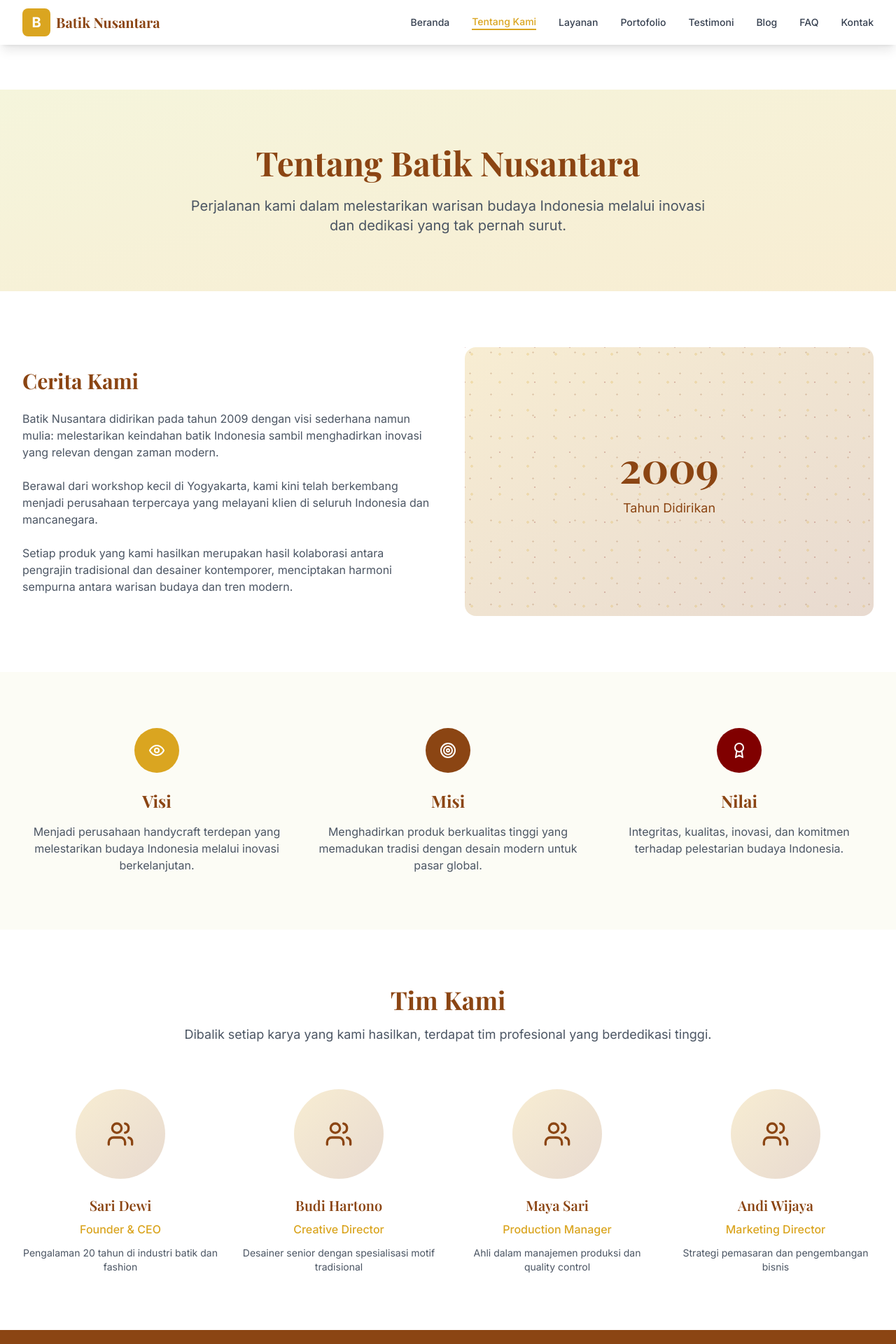
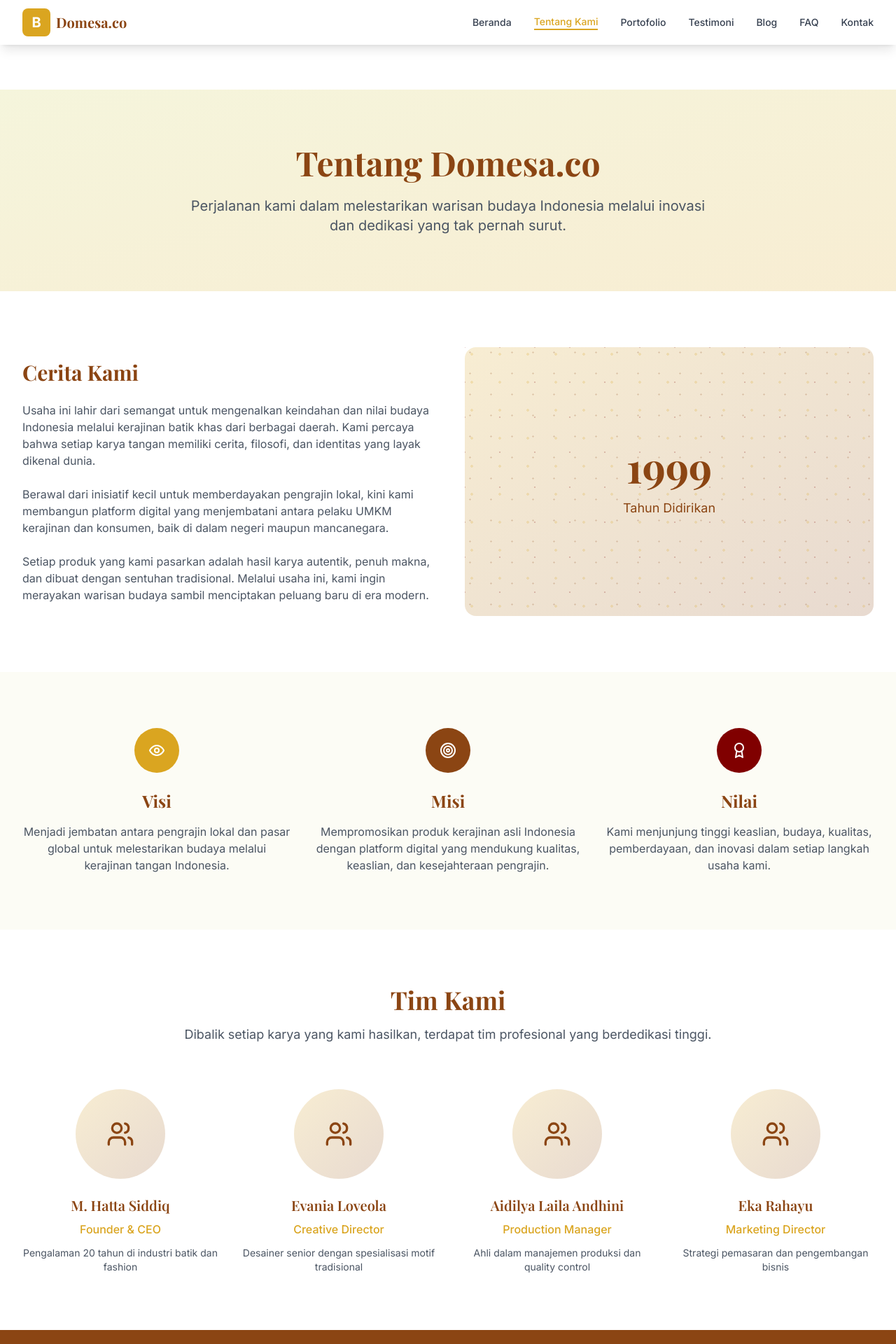
Before and after one commit to hdqsta/Sintak2025, a React (Vite) app: page /about in a window 1280 px wide. Shown: the top 1920 px of the page at 70% size. Built offline with nearby package versions, Linux system fonts and the light colour scheme.

Commit message:
Perubahan eva

```diff
--- a/src/components/Navbar.jsx
+++ b/src/components/Navbar.jsx
@@ -11,7 +11,6 @@ const Navbar = () => {
   const navigation = [
     { name: "Beranda", href: "/" },
     { name: "Tentang Kami", href: "/about" },
-    { name: "Layanan", href: "/services" },
     { name: "Portofolio", href: "/portfolio" },
     { name: "Testimoni", href: "/testimonials" },
     { name: "Blog", href: "/blog" },
@@ -28,7 +27,7 @@ const Navbar = () => {
               <div className="w-10 h-10 bg-batik-gold rounded-lg flex items-center justify-center">
                 <span className="text-white font-bold text-xl">B</span>
               </div>
-              <span className="font-serif text-xl font-bold text-batik-brown">Batik Nusantara</span>
+              <span className="font-serif text-xl font-bold text-batik-brown">Domesa.co</span>
             </Link>
           </div>
 
--- a/src/components/home/AboutSection.jsx
+++ b/src/components/home/AboutSection.jsx
@@ -5,7 +5,7 @@ const AboutSection = () => {
     <section className="py-20 bg-batik-cream/30">
       <div className="max-w-7xl mx-auto px-4 sm:px-6 lg:px-8">
         <div className="text-center mb-16">
-          <h2 className="font-serif text-3xl md:text-4xl font-bold text-batik-brown mb-4">Tentang Batik Nusantara</h2>
+          <h2 className="font-serif text-3xl md:text-4xl font-bold text-batik-brown mb-4">Tentang Domesa.co</h2>
           <p className="text-lg text-gray-600 max-w-3xl mx-auto">
             Kami adalah perusahaan yang berdedikasi untuk melestarikan dan mengembangkan warisan budaya Indonesia
             melalui produk handycraft berkualitas tinggi.
--- a/src/pages/About.jsx
+++ b/src/pages/About.jsx
@@ -3,22 +3,22 @@ import { Users, Target, Eye, Award } from "lucide-react"
 const About = () => {
   const team = [
     {
-      name: "Sari Dewi",
+      name: "M. Hatta Siddiq",
       role: "Founder & CEO",
       description: "Pengalaman 20 tahun di industri batik dan fashion",
     },
     {
-      name: "Budi Hartono",
+      name: "Evania Loveola",
       role: "Creative Director",
       description: "Desainer senior dengan spesialisasi motif tradisional",
     },
     {
-      name: "Maya Sari",
+      name: "Aidilya Laila Andhini",
       role: "Production Manager",
       description: "Ahli dalam manajemen produksi dan quality control",
     },
     {
-      name: "Andi Wijaya",
+      name: "Eka Rahayu",
       role: "Marketing Director",
       description: "Strategi pemasaran dan pengembangan bisnis",
     },
@@ -29,7 +29,7 @@ const About = () => {
       {/* Hero Section */}
       <section className="py-20 bg-gradient-to-br from-batik-cream to-batik-gold/20">
         <div className="max-w-7xl mx-auto px-4 sm:px-6 lg:px-8 text-center">
-          <h1 className="font-serif text-4xl md:text-5xl font-bold text-batik-brown mb-6">Tentang Batik Nusantara</h1>
+          <h1 className="font-serif text-4xl md:text-5xl font-bold text-batik-brown mb-6">Tentang Domesa.co</h1>
           <p className="text-xl text-gray-600 max-w-3xl mx-auto">
             Perjalanan kami dalam melestarikan warisan budaya Indonesia melalui inovasi dan dedikasi yang tak pernah
             surut.
@@ -44,16 +44,16 @@ const About = () => {
             <div>
               <h2 className="font-serif text-3xl font-bold text-batik-brown mb-6">Cerita Kami</h2>
               <p className="text-gray-600 mb-6">
-                Batik Nusantara didirikan pada tahun 2009 dengan visi sederhana namun mulia: melestarikan keindahan
-                batik Indonesia sambil menghadirkan inovasi yang relevan dengan zaman modern.
+               Usaha ini lahir dari semangat untuk mengenalkan keindahan dan nilai budaya Indonesia melalui kerajinan batik khas dari
+               berbagai daerah. Kami percaya bahwa setiap karya tangan memiliki cerita, filosofi, dan identitas yang layak dikenal dunia.
               </p>
               <p className="text-gray-600 mb-6">
-                Berawal dari workshop kecil di Yogyakarta, kami kini telah berkembang menjadi perusahaan terpercaya yang
-                melayani klien di seluruh Indonesia dan mancanegara.
+                Berawal dari inisiatif kecil untuk memberdayakan pengrajin lokal, kini kami membangun platform digital yang menjembatani antara
+                pelaku UMKM kerajinan dan konsumen, baik di dalam negeri maupun mancanegara.
               </p>
               <p className="text-gray-600">
-                Setiap produk yang kami hasilkan merupakan hasil kolaborasi antara pengrajin tradisional dan desainer
-                kontemporer, menciptakan harmoni sempurna antara warisan budaya dan tren modern.
+                Setiap produk yang kami pasarkan adalah hasil karya autentik, penuh makna, dan dibuat dengan sentuhan tradisional.
+                Melalui usaha ini, kami ingin merayakan warisan budaya sambil menciptakan peluang baru di era modern.
               </p>
             </div>
 
@@ -62,7 +62,7 @@ const About = () => {
                 <div className="absolute inset-0 batik-pattern opacity-20"></div>
                 <div className="absolute inset-0 flex items-center justify-center">
                   <div className="text-center text-batik-brown">
-                    <div className="text-6xl font-serif font-bold mb-4">2009</div>
+                    <div className="text-6xl font-serif font-bold mb-4">1999</div>
                     <div className="text-lg">Tahun Didirikan</div>
                   </div>
                 </div>
@@ -82,7 +82,7 @@ const About = () => {
               </div>
               <h3 className="font-serif text-2xl font-bold text-batik-brown mb-4">Visi</h3>
               <p className="text-gray-600">
-                Menjadi perusahaan handycraft terdepan yang melestarikan budaya Indonesia melalui inovasi berkelanjutan.
+                Menjadi jembatan antara pengrajin lokal dan pasar global untuk melestarikan budaya melalui kerajinan tangan Indonesia.
               </p>
             </div>
 
@@ -92,7 +92,7 @@ const About = () => {
               </div>
               <h3 className="font-serif text-2xl font-bold text-batik-brown mb-4">Misi</h3>
               <p className="text-gray-600">
-                Menghadirkan produk berkualitas tinggi yang memadukan tradisi dengan desain modern untuk pasar global.
+                Mempromosikan produk kerajinan asli Indonesia dengan platform digital yang mendukung kualitas, keaslian, dan kesejahteraan pengrajin.
               </p>
             </div>
 
@@ -102,7 +102,7 @@ const About = () => {
               </div>
               <h3 className="font-serif text-2xl font-bold text-batik-brown mb-4">Nilai</h3>
               <p className="text-gray-600">
-                Integritas, kualitas, inovasi, dan komitmen terhadap pelestarian budaya Indonesia.
+                Kami menjunjung tinggi keaslian, budaya, kualitas, pemberdayaan, dan inovasi dalam setiap langkah usaha kami.
               </p>
             </div>
           </div>
--- a/src/pages/Contact.jsx
+++ b/src/pages/Contact.jsx
@@ -30,12 +30,12 @@ const Contact = () => {
     {
       icon: MapPin,
       title: "Alamat",
-      details: ["Jl. Malioboro No. 123", "Yogyakarta 55271", "Indonesia"],
+      details: ["Pasar Kito Ilir Barat Permai", "Palembang 30131", "Indonesia"],
     },
     {
       icon: Phone,
       title: "Telepon",
-      details: ["+62 21 1234 5678", "+62 812 3456 7890"],
+      details: ["+62 895 2489 3101 ", "+62 882 7672 9787"],
     },
     {
       icon: Mail,
```
